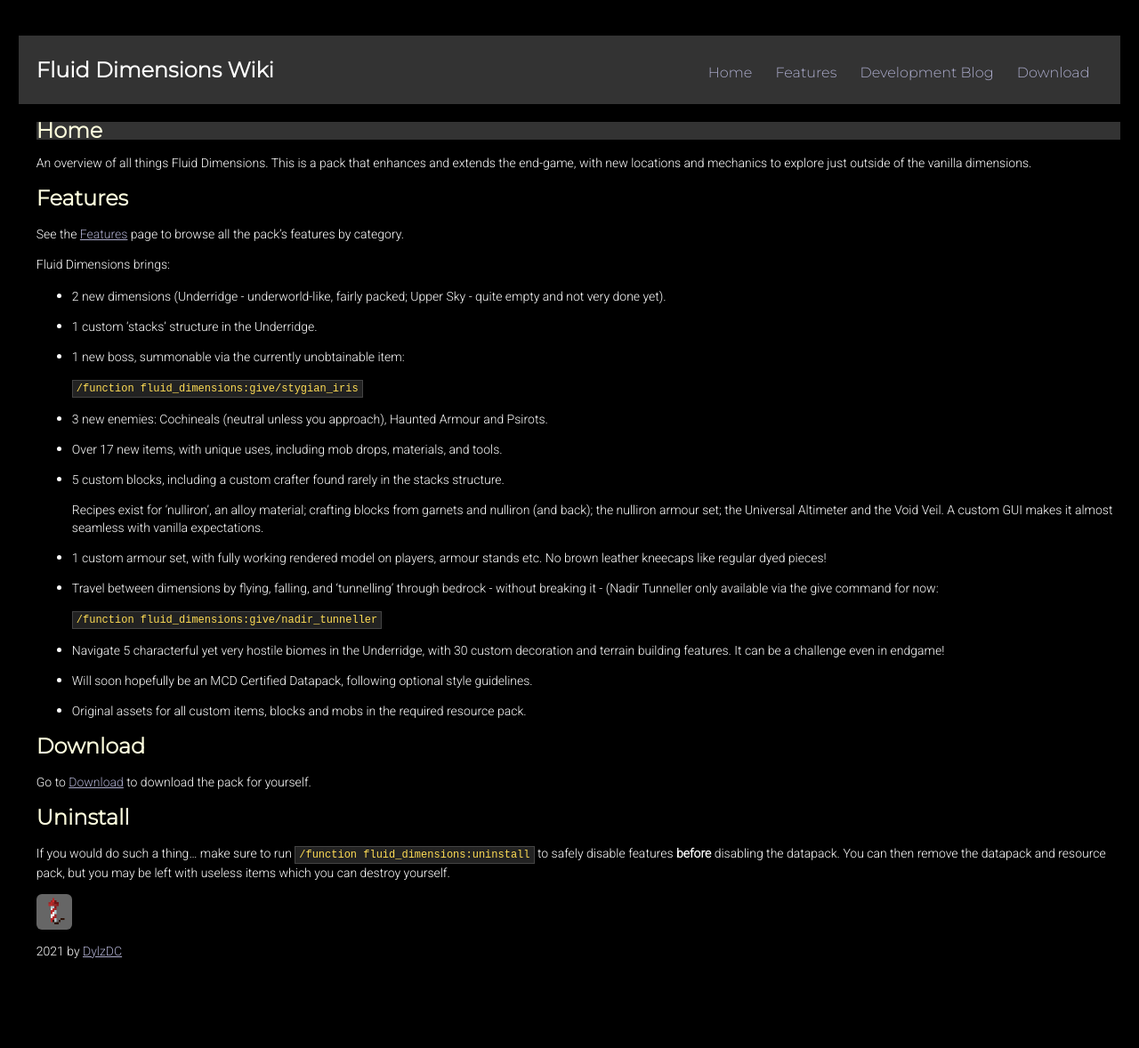
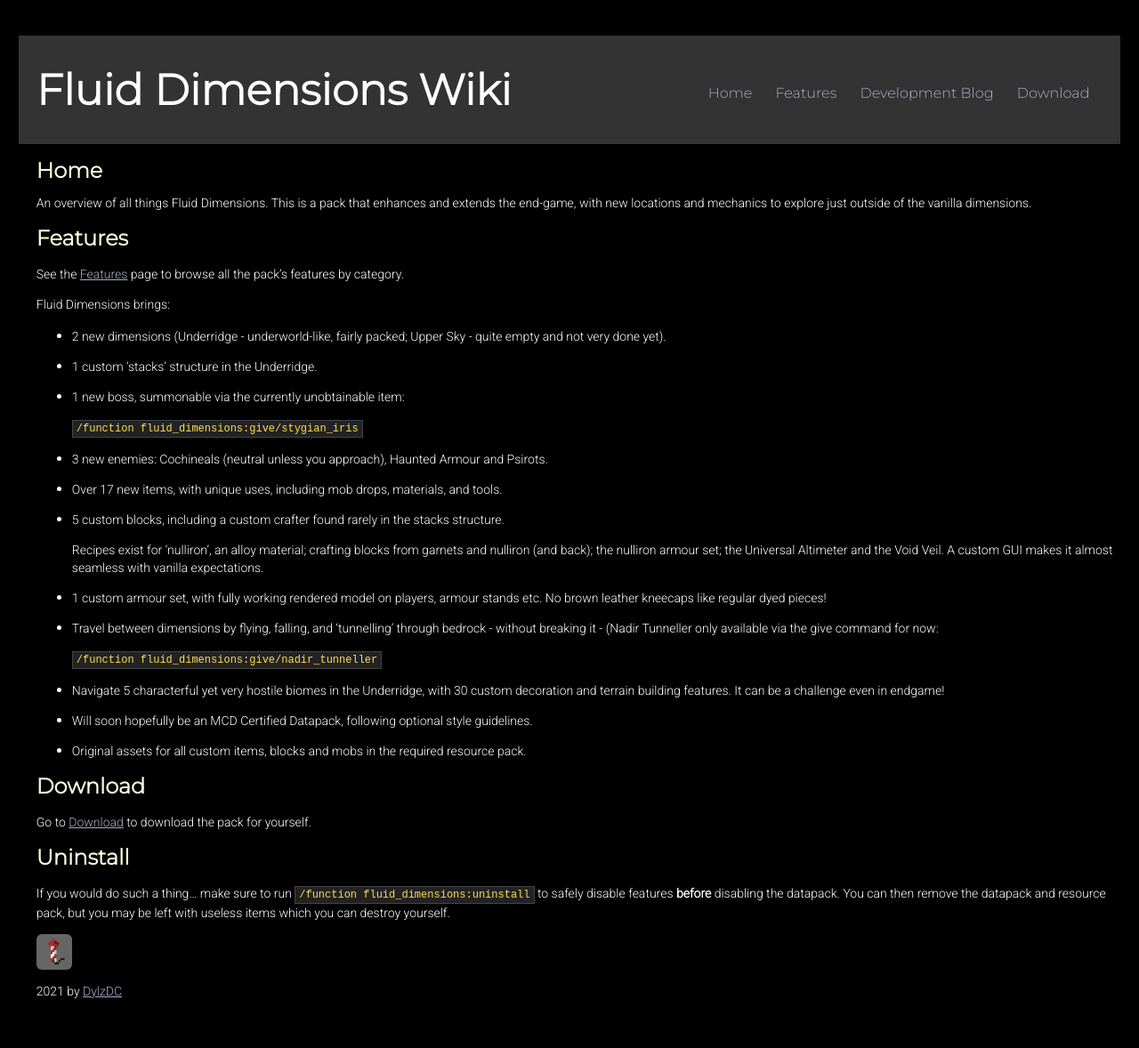
Before and after one commit to fludim/docs, a Jekyll site: the page built from index.md, in a window 1280 px wide. Shown: the whole page at 89% size. Built offline with Jekyll 4.4.1, drawn with Linux system fonts in a browser that asks for light colours; our own code applies the rules of GitHub Pages for plain Markdown files; before the commit the page ends 1133 px from its top, so only the background shows below that.

Commit message:
removed left-in thing

```diff
--- a/assets/css/style.scss
+++ b/assets/css/style.scss
@@ -9,7 +9,7 @@ body {
     padding: 2.5% 1%;
 }
 
-header.page-header, h1 {
+header.page-header {
     border: none;
     border-radius: 0px;
     background: #333;
```
